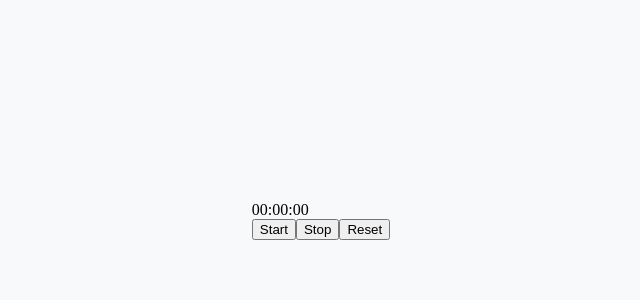
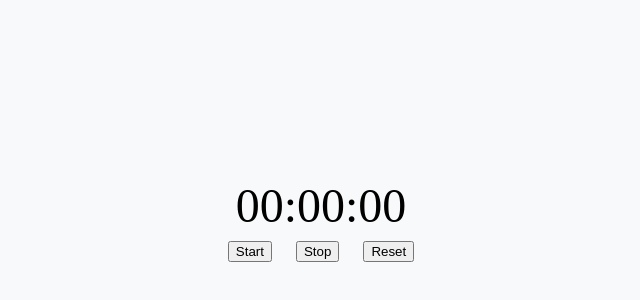
Before and after one commit to Shopify/eng-intern-assessment-react, a React app: page / in a window 1280 px wide. Shown: the part 188-488 px from the top of the page, without its empty margins (319-959 px from the left). Built offline with nearby package versions, Linux system fonts and the light colour scheme.

Commit message:
Import CSS file and apply class names to the StopWatchButtonContainer

```diff
--- a/src/StopWatch.tsx
+++ b/src/StopWatch.tsx
@@ -1,6 +1,7 @@
 import React from "react";
 import { useState } from "react";
 import StopWatchButton from "./StopWatchButton";
+import "./StopWatch.css";
 
 // A function that takes a total time in seconds and formats it into the "HH:MM:SS" time format
 const formatTime = (time: number) => {
@@ -33,11 +34,13 @@ export default function StopWatch() {
   };
 
   return (
-    <section>
+    <section className="stopwatch-container">
       {<div className="stopwatch-time">{formatTime(elapsedTime)}</div>}
-      <StopWatchButton label="Start" onClick={handleStart} />
-      <StopWatchButton label="Stop" onClick={handleStop} />
-      <StopWatchButton label="Reset" onClick={handleReset} />
+      <div className="stopwatch-button-container">
+        <StopWatchButton label="Start" onClick={handleStart} />
+        <StopWatchButton label="Stop" onClick={handleStop} />
+        <StopWatchButton label="Reset" onClick={handleReset} />
+      </div>
     </section>
   );
 }
```
